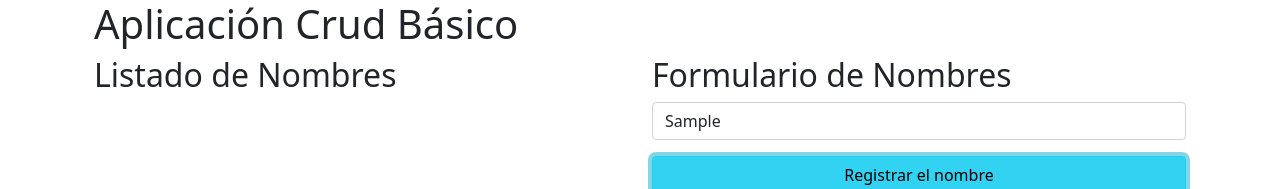
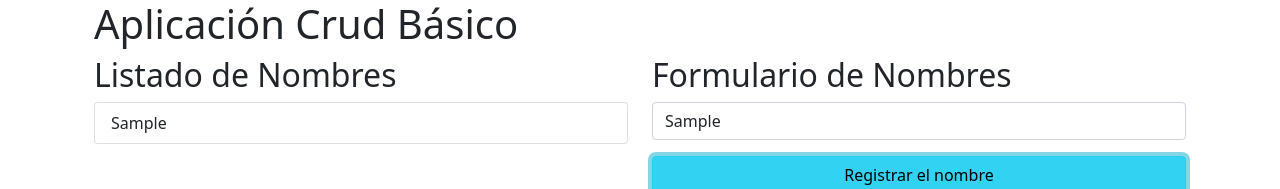
Before and after one commit to soniacastromartel/CrudBasicoReact, a React (Create React App) app in the folder crud-basico/: page / in a window 1280 px wide. Both pictures are taken after typing "Sample" into the empty fields and a click on the input "Registrar el nombre". Shown: the top 189 px of the page. Built offline with nearby package versions, Linux system fonts and the light colour scheme.

Commit message:
1.4 Showing the list of names

```diff
--- a/crud-basico/src/components/Listadonombres.jsx
+++ b/crud-basico/src/components/Listadonombres.jsx
@@ -1,18 +1,18 @@
 import React, { useState } from "react";
-import uniqid from 'uniqid';
+import uniqid from "uniqid";
 
 export const Listadonombres = () => {
   const [nombre, setNombre] = useState("");
-  const [listaNombres, setListaNombres] = useState([])
+  const [listaNombres, setListaNombres] = useState([]);
 
-const addNombre = (e) =>{
-    e.preventDefault()
-    const nuevoNombre= {
-        id: uniqid(),
-        tituloNombre: nombre
-    }
-    setListaNombres([...listaNombres, nuevoNombre])
-}
+  const addNombre = (e) => {
+    e.preventDefault();
+    const nuevoNombre = {
+      id: uniqid(),
+      tituloNombre: nombre,
+    };
+    setListaNombres([...listaNombres, nuevoNombre]);
+  };
 
   return (
     <div className="container">
@@ -20,10 +20,17 @@
       <div className="row">
         <div className="col">
           <h2>Listado de Nombres</h2>
+          <ul className="list-group">
+            {listaNombres.map((item) => (
+              <li key="{item.id}" className="list-group-item">
+                {item.tituloNombre}
+              </li>
+            ))}
+          </ul>
         </div>
         <div className="col">
           <h2>Formulario de Nombres</h2>
-          <form onSubmit= {(e) => addNombre (e)} className="form-group">
+          <form onSubmit={(e) => addNombre(e)} className="form-group">
             <input
               onChange={(e) => {
                 setNombre(e.target.value);
@@ -31,6 +38,7 @@
               className="form-control mb-3"
               type="text"
               placeholder="Introduzca el nombre"
+              value= {nombre}
             />
             <input
               className="btn btn-info w-100"
```
